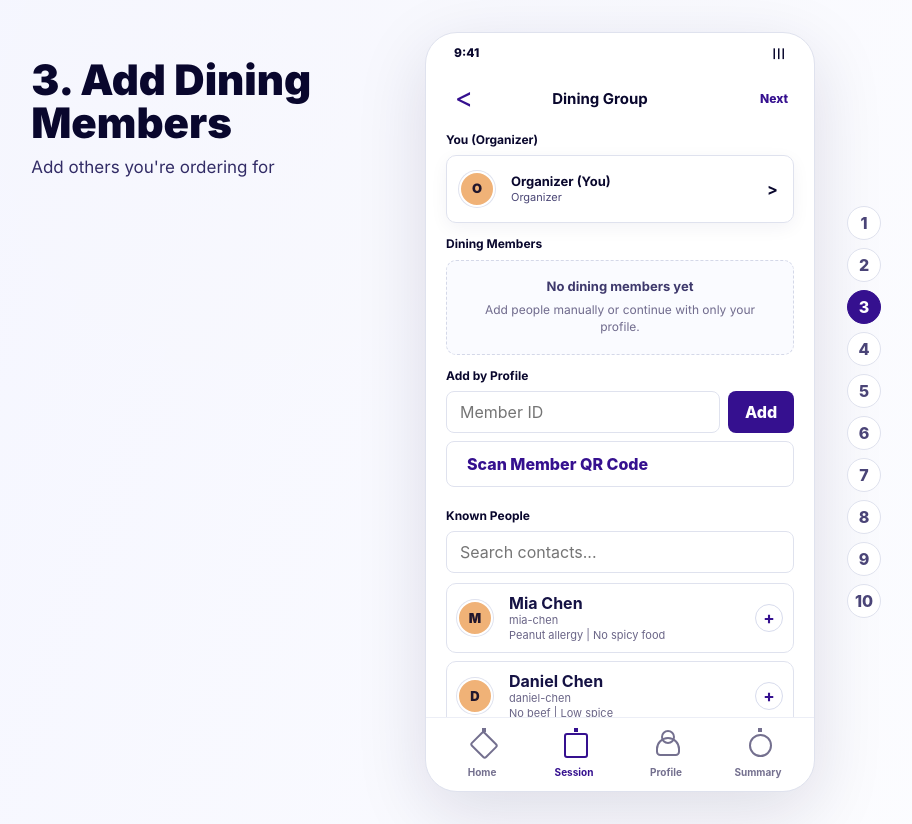
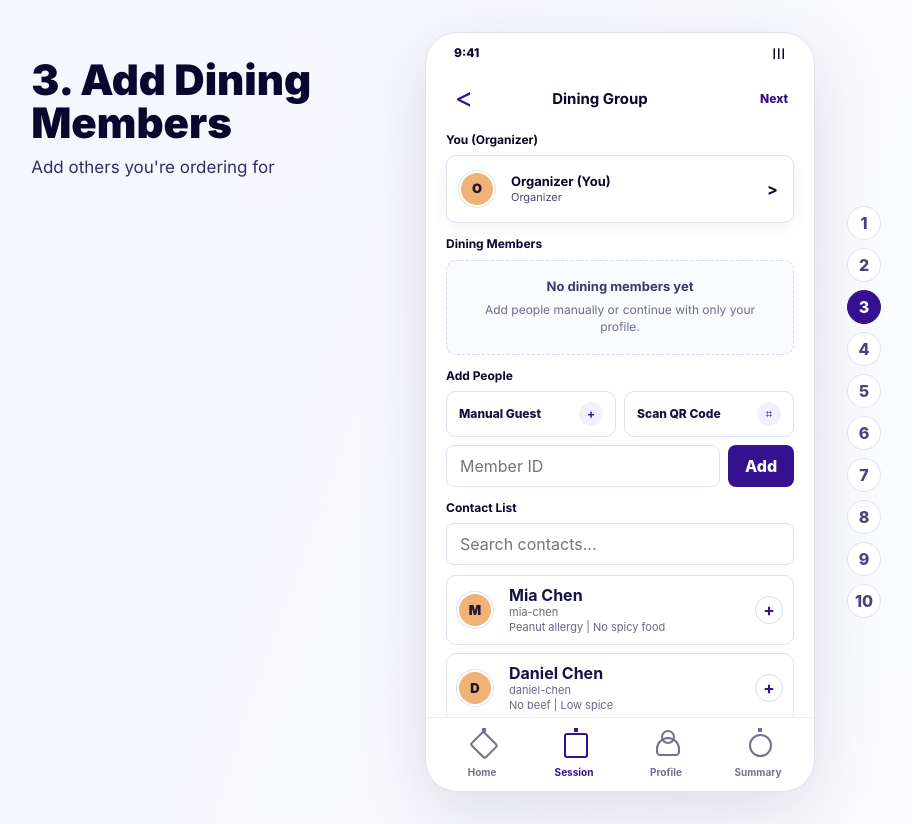
Before and after one commit to cthziun/MenuSafe, a React (Vite) app: page / in a window 1280 px wide. Both pictures are taken after a click on the button "Session". Shown: the whole page, without its empty margins (20-932 px from the left). Built offline with nearby package versions, Linux system fonts and the light colour scheme.

Commit message:
Refine add people flow

```diff
--- a/src/main.jsx
+++ b/src/main.jsx
@@ -345,9 +345,10 @@ function ProfileScreen({ app, updateApp, go, canProceed, showToast }) {
 }
 
 function GroupScreen({ app, updateApp, go, showToast }) {
-  const [form, setForm] = useState({ name: "", role: "Adult", hard: "", soft: "", preferences: "" });
+  const [form, setForm] = useState({ name: "", role: "Adult", dietary: [], hard: [], soft: [], preferences: "" });
   const [memberId, setMemberId] = useState("");
   const [query, setQuery] = useState("");
+  const [showManual, setShowManual] = useState(false);
   const organizerName = app.profile.name || "Organizer";
   const addedIds = new Set(app.members.map((member) => member.id));
   const visiblePeople = demoPeople.filter((person) =>
@@ -363,13 +364,15 @@ function GroupScreen({ app, updateApp, go, showToast }) {
       id: cryptoId(),
       name: form.name.trim(),
       role: form.role,
-      hard: splitList(form.hard),
-      soft: splitList(form.soft),
+      dietary: form.dietary,
+      hard: form.hard,
+      soft: form.soft,
       preferences: splitList(form.preferences),
-      notes: unique([...splitList(form.hard), ...splitList(form.soft), ...splitList(form.preferences)])
+      notes: unique([...form.dietary, ...form.hard, ...form.soft, ...splitList(form.preferences)])
     };
     updateApp({ members: [...app.members, member] });
-    setForm({ name: "", role: "Adult", hard: "", soft: "", preferences: "" });
+    setForm({ name: "", role: "Adult", dietary: [], hard: [], soft: [], preferences: "" });
+    setShowManual(false);
   }
 
   function removeMember(id) {
@@ -423,14 +426,17 @@ function GroupScreen({ app, updateApp, go, showToast }) {
           <EmptyState title="No dining members yet" text="Add people manually or continue with only your profile." />
       )}
 
-      <SectionTitle title="Add by Profile" />
+      <SectionTitle title="Add People" />
+      <div className="add-methods">
+        <button onClick={() => setShowManual(true)}><span>Manual Guest</span><b>+</b></button>
+        <button onClick={() => showToast("Demo QR found: " + makeJoinCode(organizerName))}><span>Scan QR Code</span><b>⌗</b></button>
+      </div>
       <div className="member-id-row">
         <input className="field" value={memberId} onChange={(event) => setMemberId(event.target.value)} placeholder="Member ID" />
         <button onClick={addByMemberId}>Add</button>
       </div>
-      <button className="list-action" onClick={() => showToast("Demo QR found: " + makeJoinCode(organizerName))}>Scan Member QR Code</button>
 
-      <SectionTitle title="Known People" />
+      <SectionTitle title="Contact List" />
       <input className="search" value={query} onChange={(event) => setQuery(event.target.value)} placeholder="Search contacts..." />
       <div className="contact-list">
         {visiblePeople.map((person) => (
@@ -443,20 +449,16 @@ function GroupScreen({ app, updateApp, go, showToast }) {
         ))}
       </div>
 
-      <SectionTitle title="Manual Guest Profile" />
-      <div className="form-grid">
-        <input className="field" value={form.name} onChange={(event) => setForm({ ...form, name: event.target.value })} placeholder="Member name" />
-        <select className="field" value={form.role} onChange={(event) => setForm({ ...form, role: event.target.value })}>
-          <option>Adult</option>
-          <option>Child</option>
-          <option>Senior</option>
-        </select>
-        <input className="field wide" value={form.hard} onChange={(event) => setForm({ ...form, hard: event.target.value })} placeholder="Hard restrictions, separated by commas" />
-        <input className="field wide" value={form.soft} onChange={(event) => setForm({ ...form, soft: event.target.value })} placeholder="Soft preferences, separated by commas" />
-        <input className="field wide" value={form.preferences} onChange={(event) => setForm({ ...form, preferences: event.target.value })} placeholder="Other notes, separated by commas" />
-      </div>
-      <button className="primary" onClick={addMember}>Add Guest</button>
       <button className="secondary" onClick={() => go(3)}>Continue</button>
+      {showManual && (
+        <ManualGuestModal
+          form={form}
+          setForm={setForm}
+          onClose={() => setShowManual(false)}
+          onAdd={addMember}
+          showToast={showToast}
+        />
+      )}
     </Screen>
   );
 }
@@ -1036,6 +1038,65 @@ function ContactCard({ person, selected, onClick }) {
   );
 }
 
+function ManualGuestModal({ form, setForm, onClose, onAdd, showToast }) {
+  function submit() {
+    if (!form.name.trim()) {
+      showToast("Add a guest name first");
+      return;
+    }
+    onAdd();
+  }
+
+  return (
+    <div className="modal-backdrop" role="dialog" aria-modal="true" aria-label="Manual guest profile">
+      <section className="modal-sheet">
+        <header className="modal-header">
+          <button onClick={onClose} aria-label="Close">x</button>
+          <strong>Manual Guest</strong>
+          <button onClick={submit}>Add</button>
+        </header>
+
+        <div className="form-grid">
+          <input className="field" value={form.name} onChange={(event) => setForm({ ...form, name: event.target.value })} placeholder="Guest name" />
+          <select className="field" value={form.role} onChange={(event) => setForm({ ...form, role: event.target.value })}>
+            <option>Adult</option>
+            <option>Child</option>
+            <option>Senior</option>
+          </select>
+        </div>
+
+        <SectionTitle title="Dietary Identity" />
+        <OptionPicker
+          options={[...primaryDietaryOptions, ...moreDietaryOptions]}
+          selected={form.dietary}
+          onToggle={(item) => setForm({ ...form, dietary: toggle(form.dietary, item) })}
+        />
+
+        <SectionTitle title="Hard Conflicts" />
+        <TagList tags={form.hard} severity="hard" onRemove={(tag) => setForm({ ...form, hard: form.hard.filter((item) => item !== tag) })} />
+        <OptionPicker
+          options={hardConflictOptions.filter((item) => !form.hard.includes(item))}
+          selected={form.hard}
+          severity="hard"
+          onToggle={(item) => setForm({ ...form, hard: toggle(form.hard, item) })}
+        />
+
+        <SectionTitle title="Soft Conflicts" />
+        <TagList tags={form.soft} severity="soft" onRemove={(tag) => setForm({ ...form, soft: form.soft.filter((item) => item !== tag) })} />
+        <OptionPicker
+          options={softConflictOptions.filter((item) => !form.soft.includes(item))}
+          selected={form.soft}
+          severity="soft"
+          onToggle={(item) => setForm({ ...form, soft: toggle(form.soft, item) })}
+        />
+
+        <SectionTitle title="Other Notes" optional />
+        <input className="field" value={form.preferences} onChange={(event) => setForm({ ...form, preferences: event.target.value })} placeholder="Separated by commas" />
+      </section>
+    </div>
+  );
+}
+
 function DishGroup({ dishes, empty, selectedIds, toggleSelected }) {
   if (!dishes.length) return <EmptyState title={empty} text="Add more menu information to improve suggestions." />;
   return (
--- a/src/styles.css
+++ b/src/styles.css
@@ -580,6 +580,37 @@ select.field {
   font-weight: 850;
 }
 
+.add-methods {
+  display: grid;
+  grid-template-columns: 1fr 1fr;
+  gap: 8px;
+  margin-bottom: 8px;
+}
+
+.add-methods button {
+  min-height: 46px;
+  border: 1px solid #dfe2ee;
+  border-radius: 10px;
+  background: #fff;
+  color: #151244;
+  display: flex;
+  align-items: center;
+  justify-content: space-between;
+  padding: 0 12px;
+  font-size: 12px;
+  font-weight: 850;
+}
+
+.add-methods b {
+  width: 24px;
+  height: 24px;
+  border-radius: 50%;
+  display: grid;
+  place-items: center;
+  background: #f3efff;
+  color: #35108f;
+}
+
 .contact-list {
   display: grid;
   gap: 8px;
@@ -1118,6 +1149,50 @@ label.import-card {
   box-shadow: 0 12px 30px rgba(9, 7, 45, 0.22);
 }
 
+.modal-backdrop {
+  position: absolute;
+  inset: 0;
+  z-index: 8;
+  display: grid;
+  align-items: end;
+  background: rgba(9, 7, 45, 0.28);
+}
+
+.modal-sheet {
+  max-height: 88%;
+  overflow: auto;
+  border-radius: 22px 22px 0 0;
+  background: #fff;
+  padding: 12px 18px 20px;
+  box-shadow: 0 -16px 40px rgba(9, 7, 45, 0.18);
+}
+
+.modal-header {
+  position: sticky;
+  top: -12px;
+  z-index: 2;
+  height: 44px;
+  display: grid;
+  grid-template-columns: 52px 1fr 52px;
+  align-items: center;
+  background: #fff;
+  margin: -12px -18px 10px;
+  padding: 0 12px;
+  border-bottom: 1px solid #eceef6;
+}
+
+.modal-header strong {
+  text-align: center;
+  font-size: 14px;
+}
+
+.modal-header button {
+  border: 0;
+  background: transparent;
+  color: #35108f;
+  font-weight: 850;
+}
+
 .order {
   height: 52px;
 }
```
